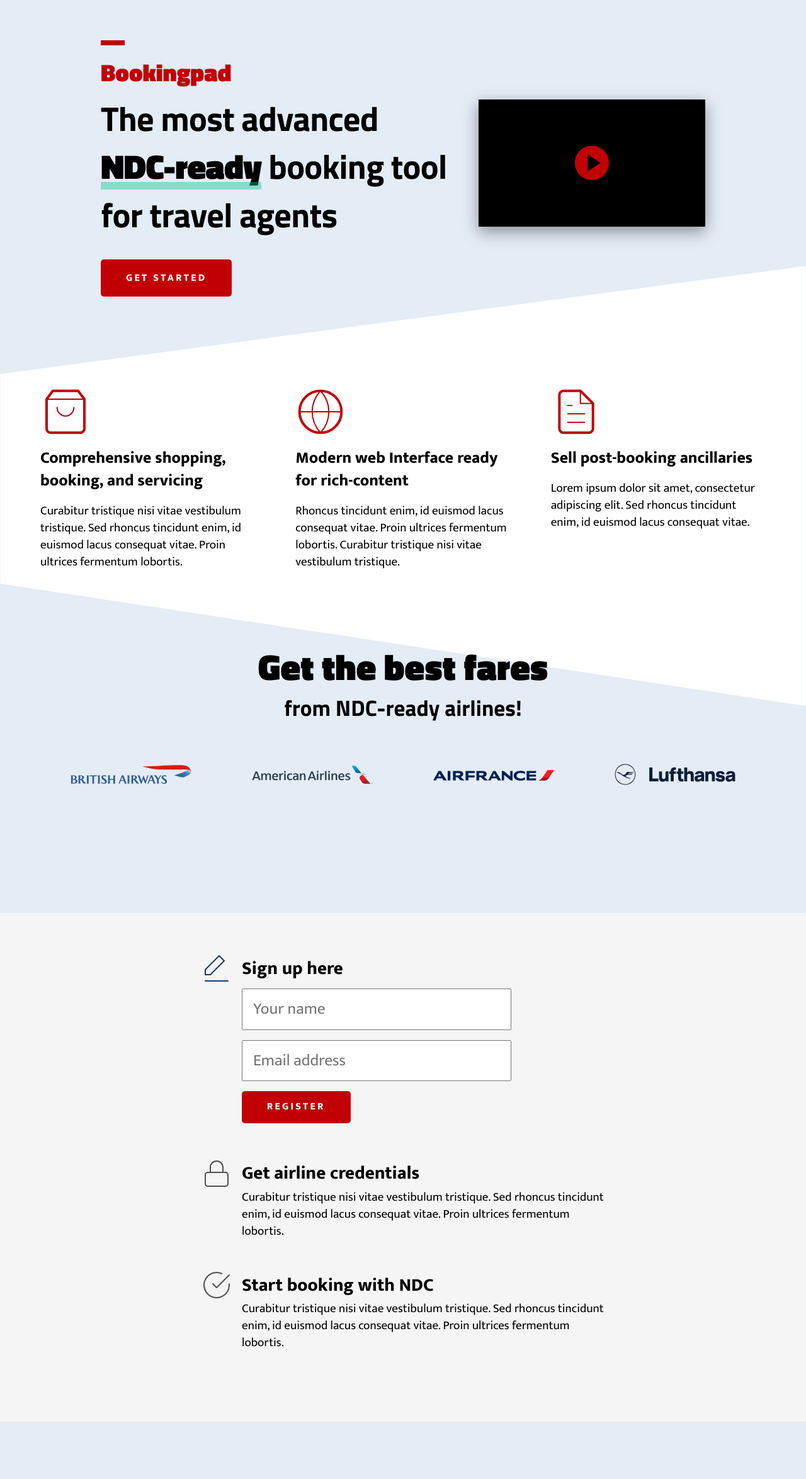
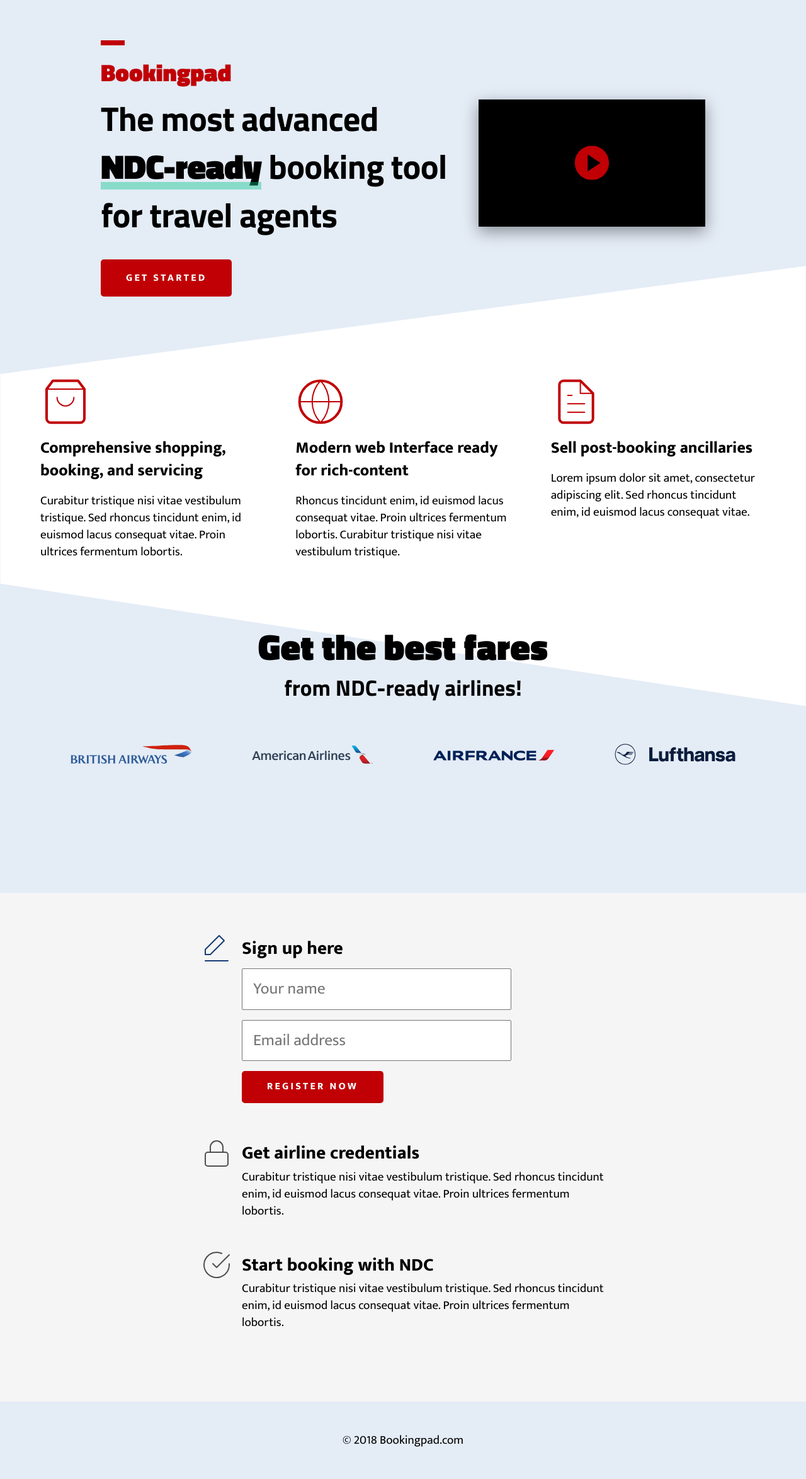
Before and after one commit to tripsimian-labs/bookingpad-web, a Jekyll site: the page built from index.md, in a window 1280 px wide. Shown: the whole page at 63% size. Built offline with Jekyll 4.4.1, drawn with Linux system fonts in a browser that asks for light colours; before the commit the page ends 2258 px from its top, so only the background shows below that.

Commit message:
Add site footer and netlify form

```diff
--- a/_layouts/main.html
+++ b/_layouts/main.html
@@ -186,7 +186,7 @@
       <div class="layout">
         <h3><em>Get the best fares</em><br> from NDC-ready airlines!</h3>
         <div class="airlines-carousel">
-          <ul class="cols cols--quad">
+          <ul class="cols cols--half cols--quad">
             <li>
               <img src="/assets/images/logo-britishairways.svg">
             </li>
@@ -213,15 +213,15 @@
             </svg>
             <h3>Sign up here</h3>
           </div>
-          <form action="">
+          <form name="contact" method="POST" data-netlify="true">
             <p>
-              <input type="text" name="name" placeholder="Your name" id="" />
+              <input type="text" name="name" placeholder="Your name" />
             </p>
             <p>
-              <input type="email" name="email" placeholder="Email address" id="" />
+              <input type="email" name="email" placeholder="Email address" />
             </p>
             <p>
-              <input class="button" type="submit" value="Register" />
+              <input class="button" type="submit" value="Register now" />
             </p>
           </form>
         </li>
@@ -255,5 +255,8 @@
         </li>
       </div>
     </div>
+    <div class="site-footer">
+      <p>© 2018 Bookingpad.com</p>
+    </div>
   </body>
 </html>
--- a/_sass/layout.scss
+++ b/_sass/layout.scss
@@ -14,17 +14,17 @@
   grid-template-columns: 1fr;
 
   &--half {
-    @media screen and (min-width: 40rem) {
+    @media screen and (min-width: 42rem) {
       grid-template-columns: repeat(2, 1fr);
     }
   }
   &--third {
-    @media screen and (min-width: 40rem) {
+    @media screen and (min-width: 42rem) {
       grid-template-columns: repeat(3, 1fr);
     }
   }
   &--quad {
-    @media screen and (min-width: 40rem) {
+    @media screen and (min-width: 42rem) {
       grid-template-columns: repeat(4, 1fr);
     }
   }
@@ -179,7 +179,8 @@
 }
 
 .features {
-  padding: 4rem 0;
+  padding: 3rem;
+
   ul {
     list-style: none;
     grid-gap: 4rem;
@@ -365,3 +366,10 @@
     }
   }
 }
+
+.site-footer {
+  padding: 3rem;
+  p {
+    text-align: center;
+  }
+}
```
